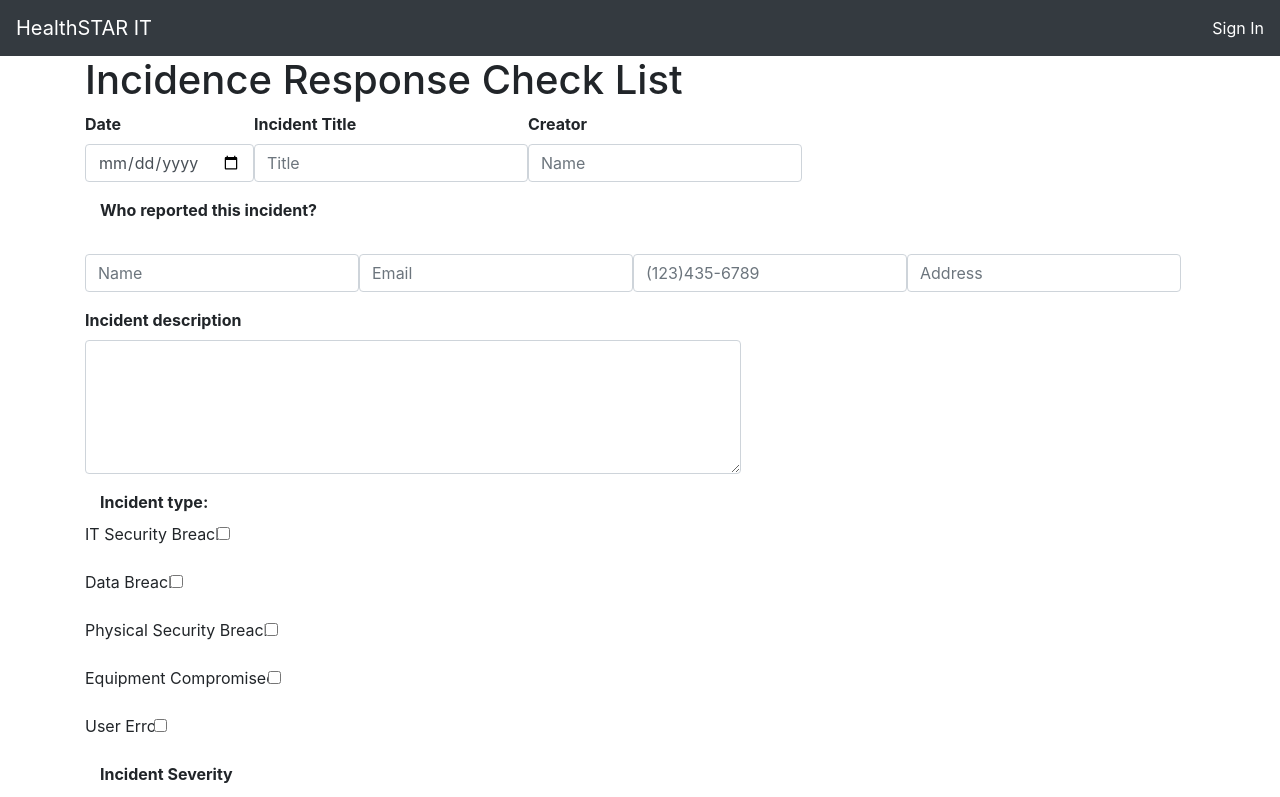
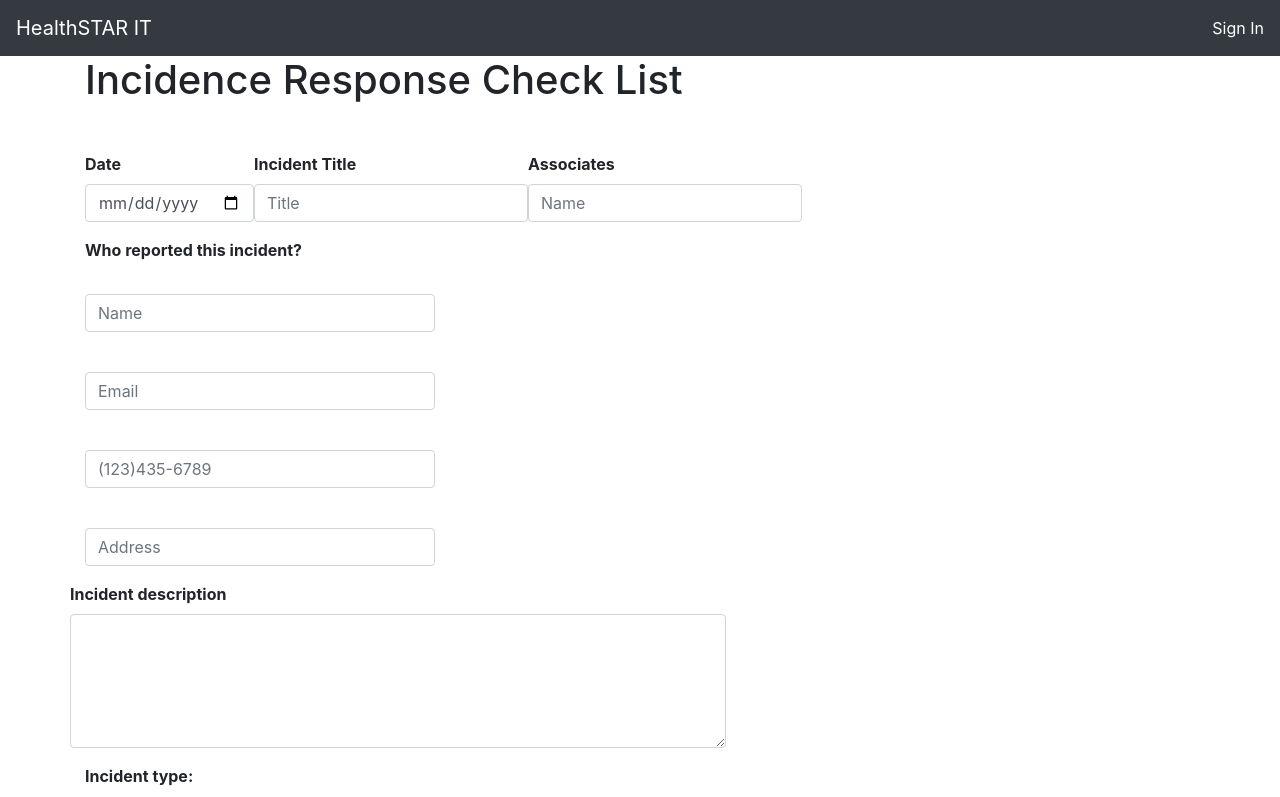
Before and after one commit to patrick-salvatore/IT-ticketer, a React (Create React App) app in the folder client/: page /newform in a window 1280 px wide. Shown: the top 797 px of the page. Built offline with nearby package versions, Linux system fonts and the light colour scheme.

Commit message:
refactoring form alignment

```diff
--- /dev/null
+++ b/client/src/Components/App/App.css
@@ -0,0 +1,3 @@
+.formContainer {
+    margin: 3em 0;
+}
--- a/client/src/Components/Forms/Containers/NewForm.js
+++ b/client/src/Components/Forms/Containers/NewForm.js
@@ -71,7 +71,8 @@ class NewForm extends Component {
     return (
       <div className = 'container'>
         <h1>Incidence Response Check List</h1>
-          <form className = 'container-fluid'>
+          <form className = 'formContainer'>
+            <div className='col-12'>
               <div className='row'>
                 <Input
                   title = 'Date'
@@ -89,7 +90,7 @@ class NewForm extends Component {
                   onChange = {this.changeHandler}
                 />
                 <Input
-                title = 'Creator'
+                  title = 'Associates'
                   type = 'text'
                   name = 'author'
                   placeholder = 'Name'
@@ -97,8 +98,10 @@ class NewForm extends Component {
                   onChange = {this.changeHandler}
                 />
               </div>
+            </div>
+            <div className = 'row'>
+              <div className = 'col-4'>
                 <label className = 'form-group-label font-weight-bold'>Who reported this incident?</label>
-            <div className = 'row'>
                 <Input
                   type = 'text'
                   name = 'owner_name'
@@ -128,6 +131,7 @@ class NewForm extends Component {
                   onChange =  {this.changeHandler}
                 />
               </div>
+            </div>
             <div className='row'>
               <TextArea
                 title = 'Incident description'
@@ -139,9 +143,11 @@ class NewForm extends Component {
                 onChange = {this.changeHandler}
               />
             </div>
+              <div className='row'>
+                <div className ='col'>
                   <label className = 'form-group-label font-weight-bold'>Incident type: </label>
-              <div className='row'>
                   <CheckboxList onClick = {this.onSelect}/>
+                </div>
               </div>
               <label className = 'form-group-label font-weight-bold'> Incident Severity </label>
               <div className = 'row'>
@@ -167,8 +173,8 @@ class NewForm extends Component {
                   onChange =  {this.changeHandler}
                 />
               </div>
+            <Link to ='/questionnaire'><button onClick = {this.saveHandler} className = 'btn btn-primary'> Next </button></Link>
           </form>
-          <Link to ='/questionnaire'><button onClick = {this.saveHandler} className = 'btn btn-primary'> Next </button></Link>
       </div>
     )
   }
--- a/client/src/Components/Forms/Items/Checklist.js/Checkbox.js
+++ b/client/src/Components/Forms/Items/Checklist.js/Checkbox.js
@@ -2,8 +2,7 @@ import React from 'react'
 
 const Checkbox = props => {
   return (
-    <div className = 'form-group'>
-    <label forhtml = {props.name} className = 'form-check form-check-inline'> {props.title} </label>
+    <div className = 'form-group' style={{margin:'15px'}}>
       <input
         className = 'form-check-input'
         type = {props.type}
@@ -12,6 +11,7 @@ const Checkbox = props => {
         placeholder ={props.placeholder}
         {...props}
       />
+      <label forhtml = {props.name} className = 'form-check form-check-inline'> {props.title} </label>
    </div>
   )
 }
--- a/client/src/Components/Forms/Items/Checklist.js/CheckboxList.js
+++ b/client/src/Components/Forms/Items/Checklist.js/CheckboxList.js
@@ -4,11 +4,10 @@ import Checkbox from './Checkbox';
 
 const CheckboxList = props => {
   return (
-    <div>
+    <div className = 'row'>
         {checkBoxes.map((el, i) => {
            return (
             <Checkbox
-                className = 'form-check-input'
               key = {i}
               title = {el.title}
               type = 'checkbox'
--- a/client/src/index.js
+++ b/client/src/index.js
@@ -1,7 +1,7 @@
 import React from 'react';
 import ReactDOM from 'react-dom';
 import './index.css';
-import App from './Components/App';
+import App from './Components/App/App';
 import {BrowserRouter} from "react-router-dom";
 import {Provider} from 'react-redux'
 import store from './store'
```
Also changed, not shown: client/src/Components/App/App.js (renamed from client/src/Components/App.js, +7 -6 lines), 1 other file (tests, documents, lock files or other folders). Lines whose indentation alone changed are shown as unchanged.
